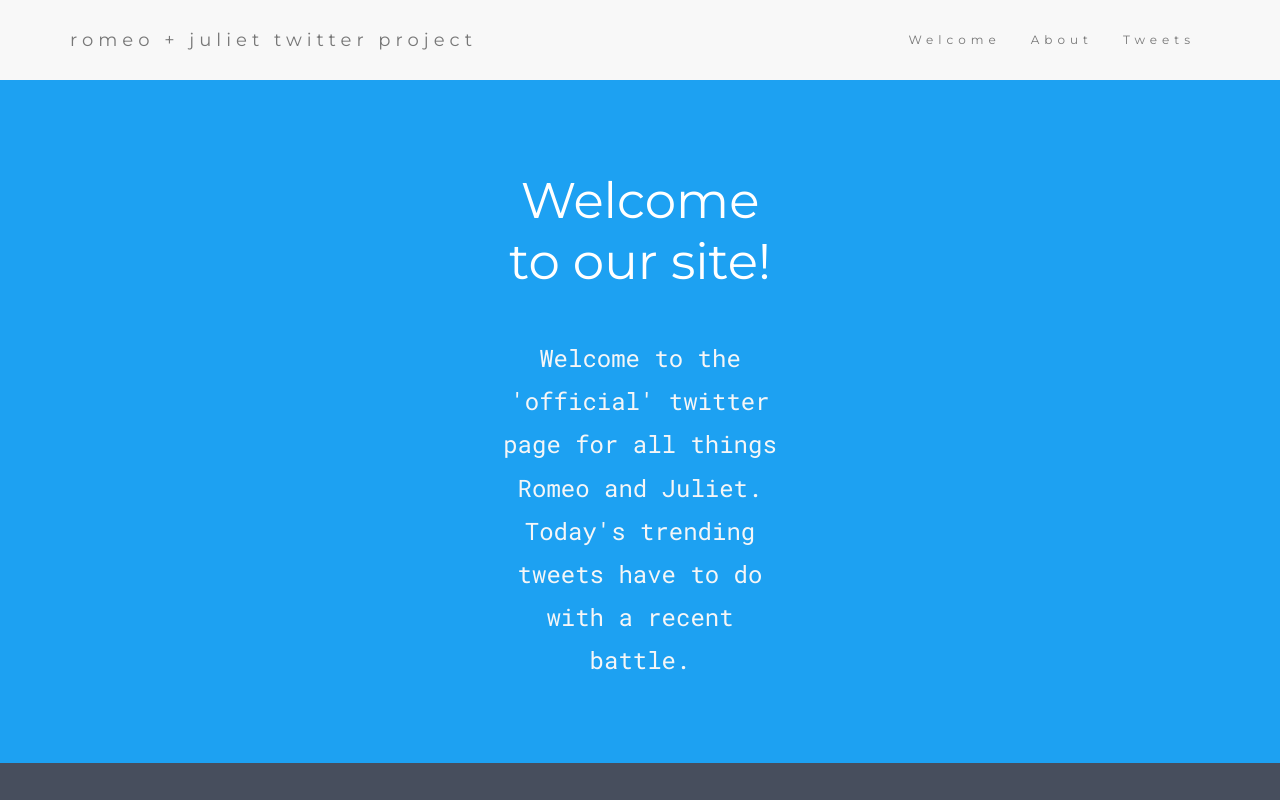
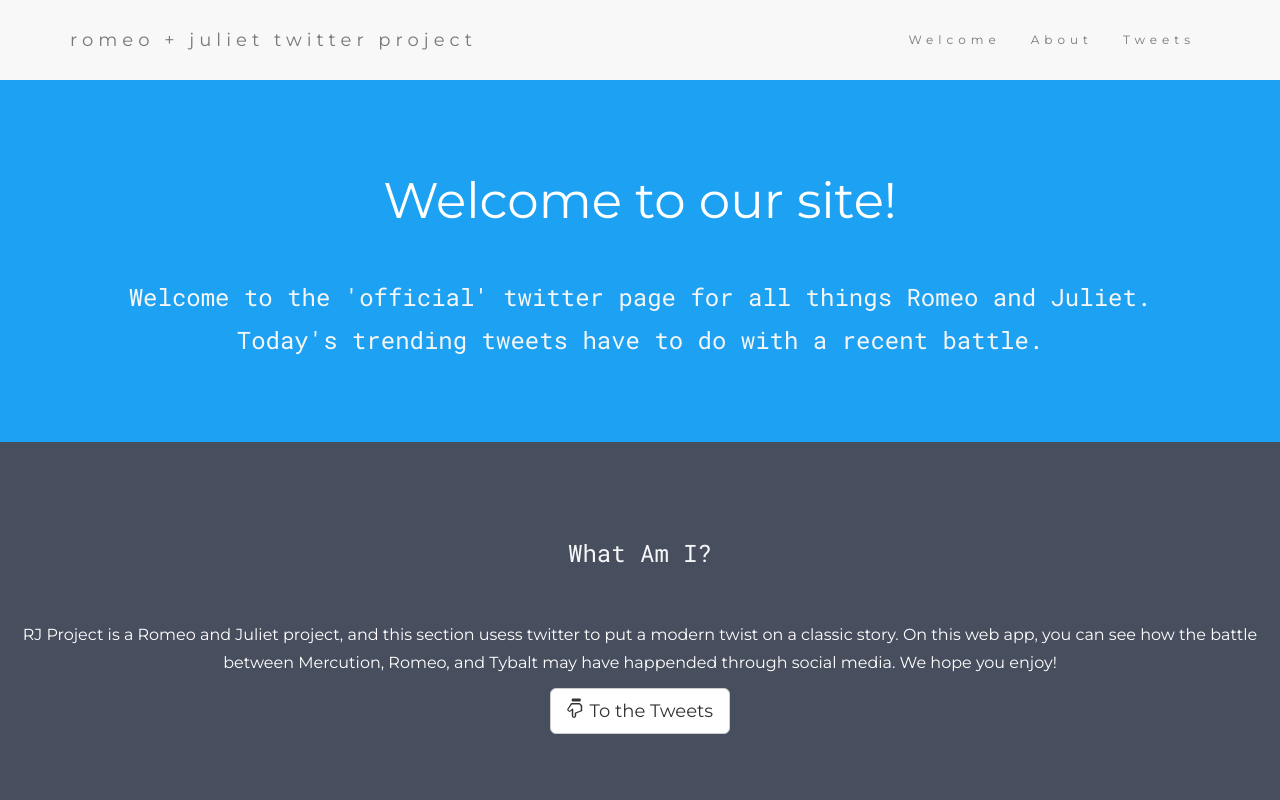
Before and after one commit to anumahmad/rjproject, a plain HTML site: page index.html in a window 1280 px wide. Shown: the top 800 px of the page. Drawn offline with nearby package versions, Linux system fonts and the light colour scheme.

Commit message:
Update index.html

```diff
--- a/index.html
+++ b/index.html
@@ -31,7 +31,7 @@
   .bg-1 {
     background-color: #1DA1F2; /* Green */
     color: #ffffff;
-    padding: 500px;
+    padding: 100px;
   }
   .bg-2 {
     background-color: #474e5d; /* Dark Blue */
```
